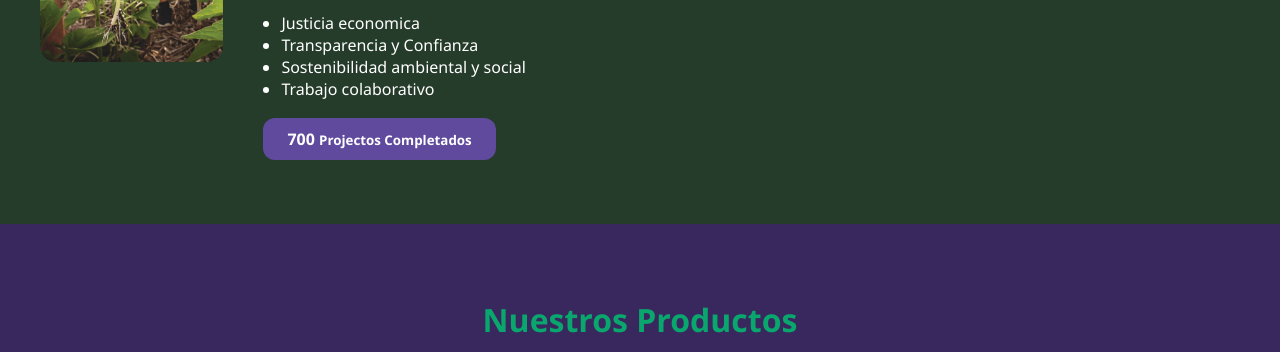
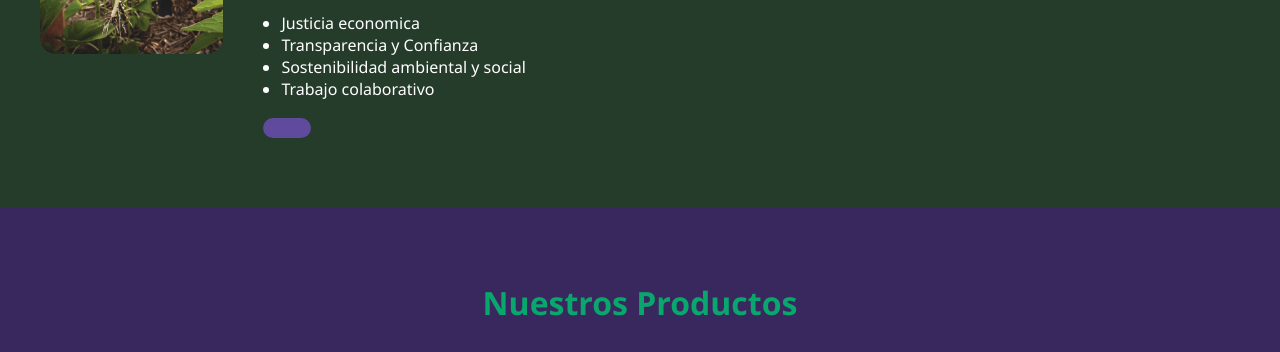
Before and after one commit to Angelcmp/Agroconecta, a plain HTML site: page index.html in a window 1280 px wide. Shown: the part 940-1292 px from the top of the page. Drawn offline with Linux system fonts and the light colour scheme.

Commit message:
Update index.html

```diff
--- a/index.html
+++ b/index.html
@@ -51,8 +51,6 @@
                 <li>Trabajo colaborativo</li>
             </ul>
             <div class="projects-completed">
-                <span>700</span>
-                <small>Projectos Completados</small>
             </div>
         </div>
     </section>
```
